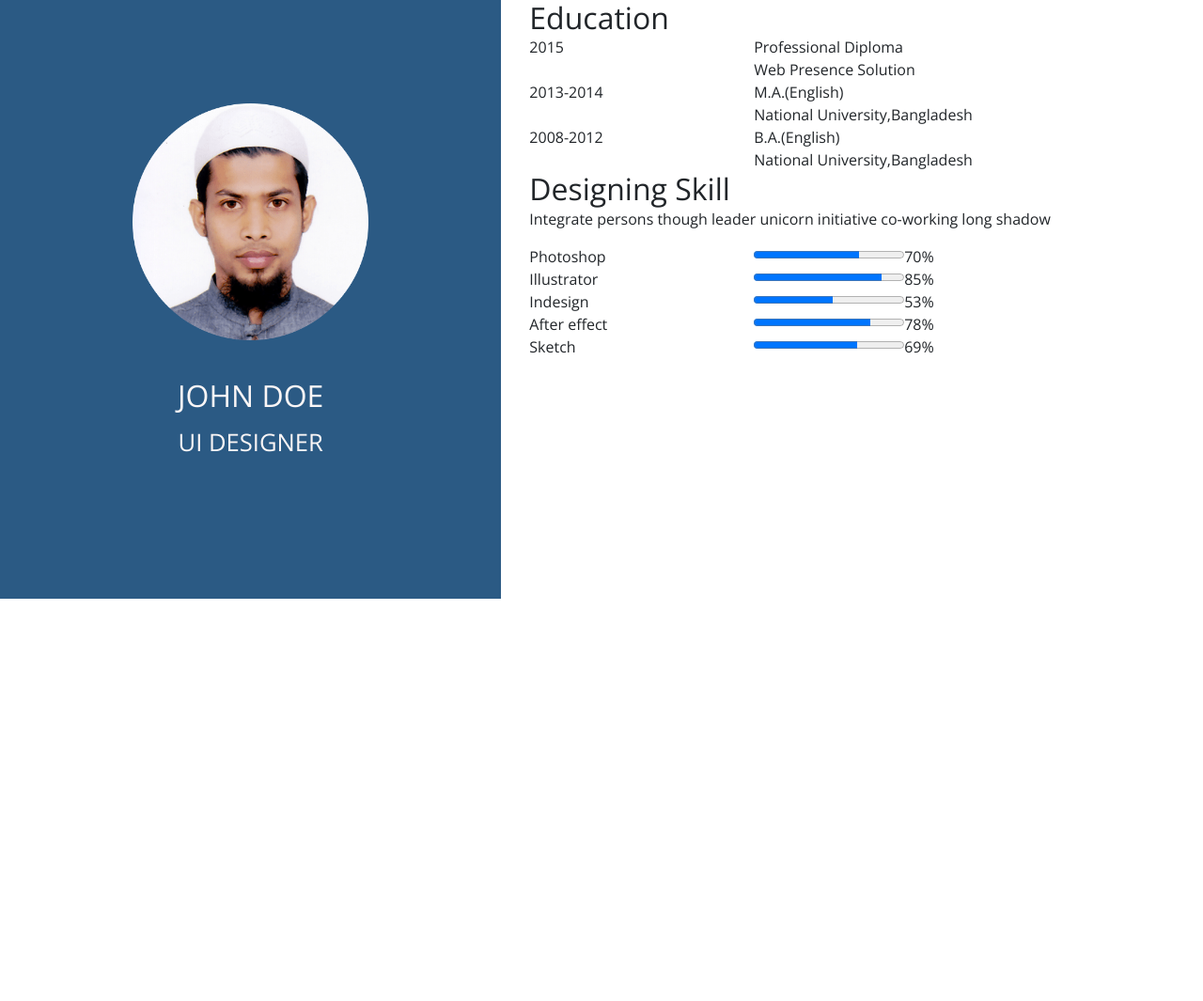
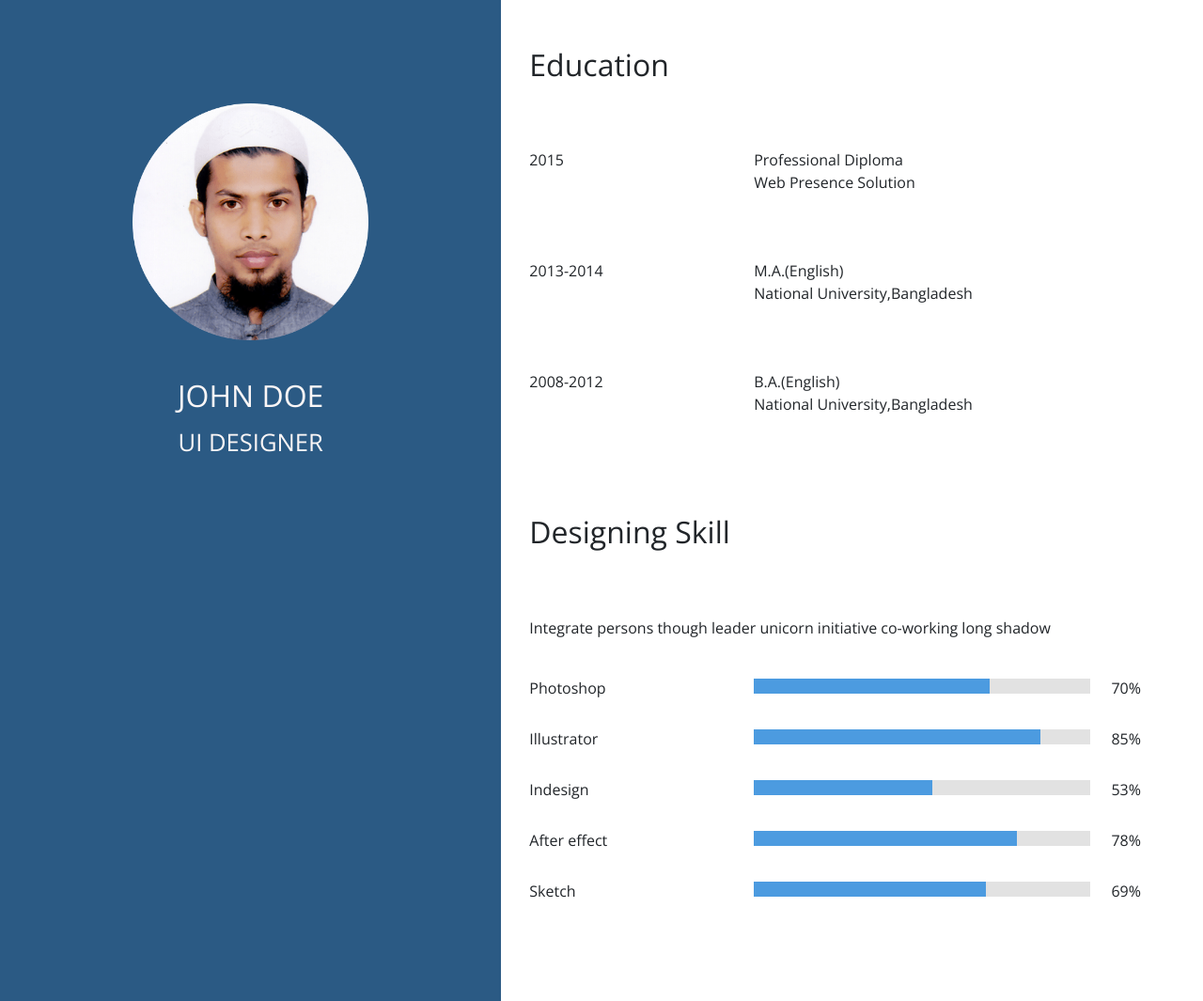
Before and after one commit to OceanJS-JOB/Resume-template, a plain HTML site: page index.html in a window 1280 px wide. Shown: the whole page at 94% size. Before the commit the page ends 800 px from the top, so only its background shows below. Drawn offline with nearby package versions, Linux system fonts and the light colour scheme.

Commit message:
basic.css update
upper half of right side

```diff
--- a/css/basic.css
+++ b/css/basic.css
@@ -1,8 +1,8 @@
-html {
-    font-size: 16px;
-}
+@import url('https://fonts.googleapis.com/css?family=Open+Sans');
 body {
-    font-family: "Open Sans", sans-serif;
+	font-family: 'Open Sans', sans-serif;
+	font-size: 16px;
+	font-weight: 400;
 }
 
 h1,
@@ -38,3 +38,62 @@ h6 {
 .person__descr_prof {
     font-size: 1.6rem;
 }
+
+.education {
+	margin-top: 50px;
+	margin-bottom: 105px;
+}
+.education_title {
+	font-size: 32px;
+	margin-bottom: 70px;
+}
+.education_block {
+	margin-bottom: 70px;
+
+}
+.education_block__date {
+
+	vertical-align: top;
+}
+.education_block__text {
+
+}
+.skill {
+	margin-bottom: 105px;
+}
+.skill_title {
+	font-size: 32px;
+	margin-bottom: 70px;
+}
+.skill_text {
+	margin-bottom: 40px;
+}
+.skill_block {
+	margin-bottom: 30px;
+
+}
+.skill_block__name {
+	display: inline-block;
+
+}
+.skill_block__value {
+	width: 80%;
+	color: #4c9be0;
+	background-color: #dedede;
+	border: 0;
+	height: 1em;
+}
+progress::-webkit-progress-bar {
+ background-color: rgba(255, 255, 255, .13);
+}
+progress::-webkit-progress-value {
+  background: #4c9be0;
+}
+progress::-moz-progress-bar {
+  color: #4c9be0;
+}
+
+.skill_block span {
+	margin-left: 22px;
+
+}
```
